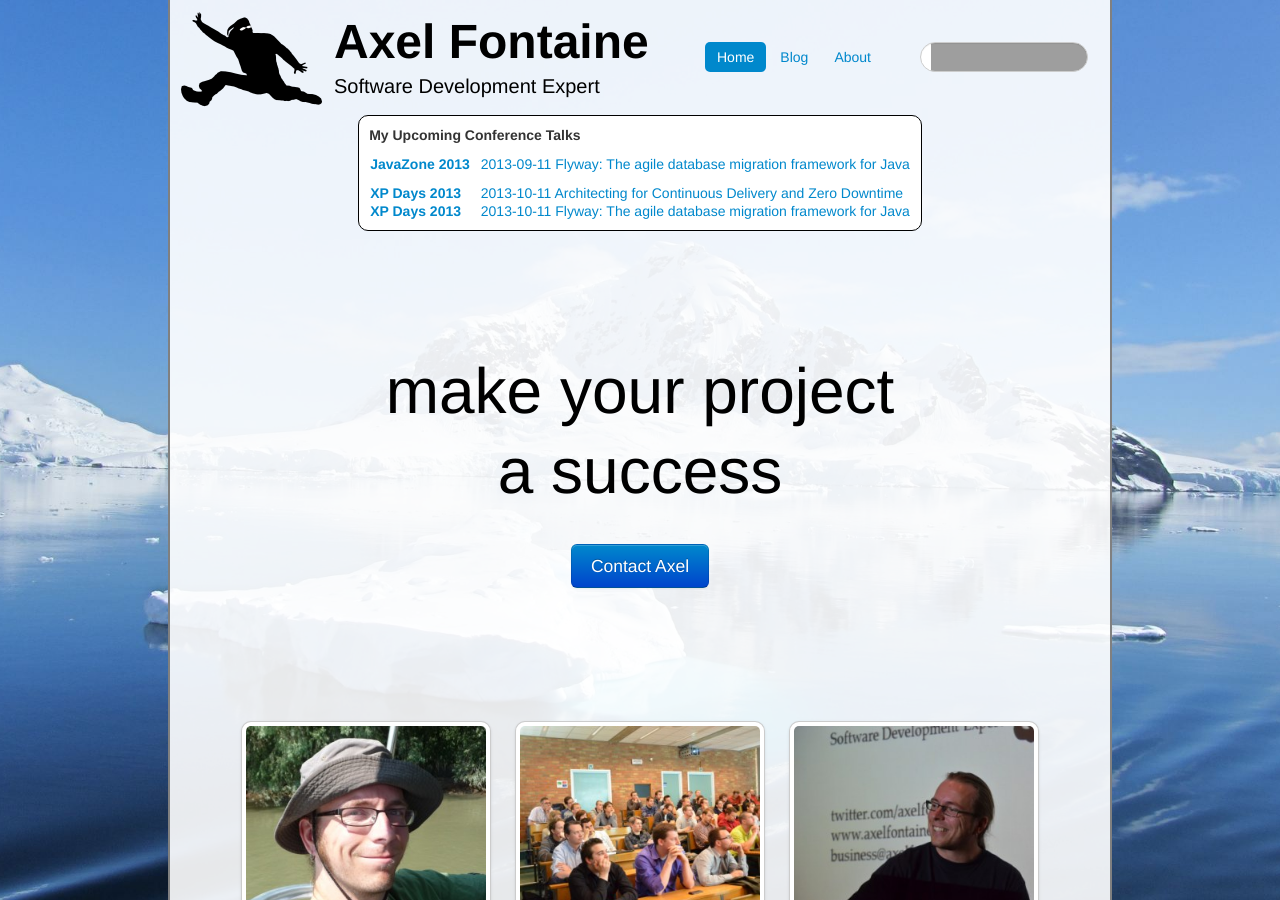
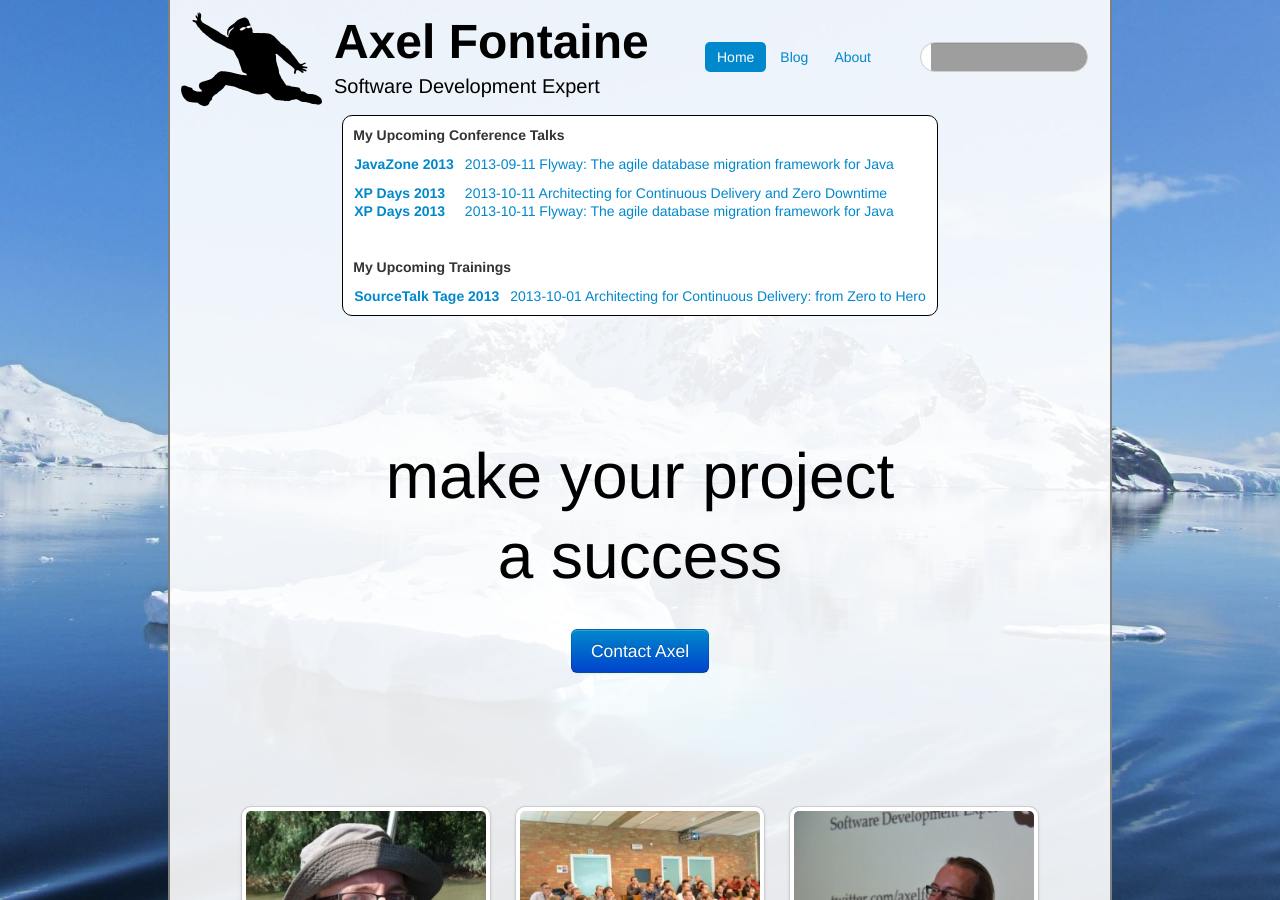
Before and after one commit to axelfontaine/axelfontaine.com, a Jekyll site: the page built from index.html, in a window 1280 px wide and 900 px high. Built offline with Jekyll 4.4.1, drawn with Linux system fonts in a browser that asks for light colours; comment, search, counter and statistics services are not loaded; grey boxes are pictures that could not be loaded.

Commit message:
Published upcoming training in Göttingen

```diff
--- a/assets/about.js
+++ b/assets/about.js
@@ -10,8 +10,8 @@ function loadOnStartup() {
     var talks = [
         ['XP Days 2013', 'Kiev, Ukraine', 50.4501, 30.5234,
             [
-                ['2013-10-11', 'Flyway: The agile database migration framework for Java', 'http://xpdays.com.ua/'],
-                ['2013-10-11', 'Architecting for Continuous Delivery and Zero Downtime', 'http://xpdays.com.ua/']
+                ['2013-10-11', 'Flyway: The agile database migration framework for Java', 'http://xpdays.com.ua/program/#flyway'],
+                ['2013-10-11', 'Architecting for Continuous Delivery and Zero Downtime', 'http://xpdays.com.ua/program/#continuous-delivery']
             ]
         ],
         ['JavaZone 2013', 'Oslo, Norway', 59.913869, 10.752245,
--- a/index.html
+++ b/index.html
@@ -10,14 +10,27 @@ pill: home
     <table>
         <tr>
             <td><a href="http://www.javazone.no">JavaZone 2013</a></td>
-            <td><a href="http://www.javazone.no">2013-09-11
-                Flyway: The agile database migration framework for Java</a><br/></td>
+            <td>
+                <a href="http://www.javazone.no">2013-09-11 Flyway: The agile database migration framework for Java</a><br/>
+            </td>
         </tr>
         <tr>
             <td><a href="http://xpdays.com.ua/">XP Days 2013</a><br/><a href="http://xpdays.com.ua/">XP Days 2013</a></td>
-            <td><a href="http://xpdays.com.ua/">2013-10-11
-                Architecting for Continuous Delivery and Zero Downtime</a><br/><a href="http://xpdays.com.ua/">2013-10-11
-                Flyway: The agile database migration framework for Java</a></td>
+            <td>
+                <a href="http://xpdays.com.ua/program/#continuous-delivery">2013-10-11 Architecting for Continuous Delivery and Zero Downtime</a><br/>
+                <a href="http://xpdays.com.ua/program/#flyway">2013-10-11 Flyway: The agile database migration framework for Java</a>
+            </td>
+        </tr>
+    </table>
+    <p>&nbsp;</p>
+    <p><strong>My Upcoming Trainings</strong></p>
+
+    <table>
+        <tr>
+            <td><a href="http://www.sourcetalk.de/2013/">SourceTalk Tage 2013</a></td>
+            <td>
+                <a href="http://www.sourcetalk.de/2013/">2013-10-01 Architecting for Continuous Delivery: from Zero to Hero</a>
+            </td>
         </tr>
     </table>
 </div>
```
